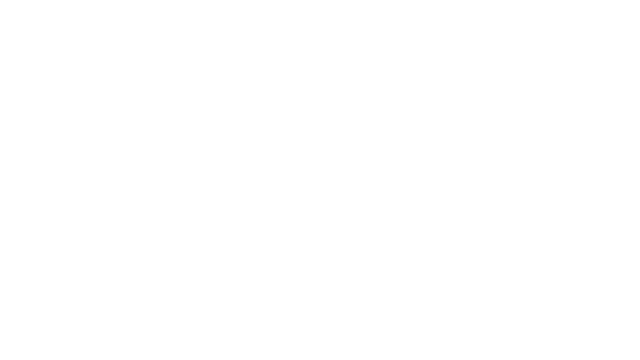
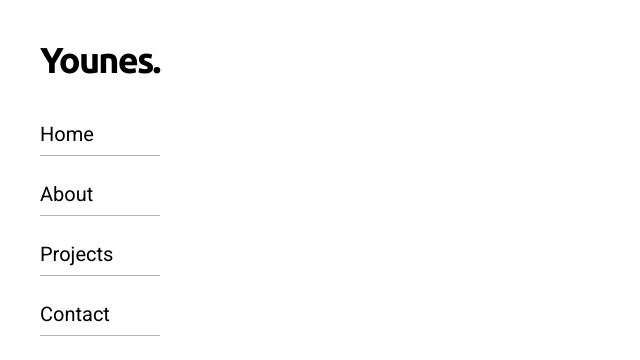
Before and after one commit to YounesOuterbah/myPortfolio, a React (Vite) app: page / in a window 1280 px wide. Shown: the top 360 px of the page, without its empty margins (0-640 px from the left). Built offline with nearby package versions, Linux system fonts and the light colour scheme.

Commit message:
added navigation

```diff
--- a/index.html
+++ b/index.html
@@ -7,7 +7,7 @@
     <link rel="preconnect" href="https://fonts.googleapis.com" />
     <link rel="preconnect" href="https://fonts.gstatic.com" crossorigin />
     <link
-      href="https://fonts.googleapis.com/css2?family=Rubik:wght@400;500;600;700;800&display=swap"
+      href="https://fonts.googleapis.com/css2?family=Roboto&family=Ubuntu:wght@400;500;700&display=swap"
       rel="stylesheet"
     />
     <title>Younes Outerbah</title>
--- a/src/App.jsx
+++ b/src/App.jsx
@@ -1,8 +1,9 @@
-
+import { Navbar } from "./components/navbar/Navbar";
 
 function App() {
   return (
     <>
+      <Navbar />
     </>
   );
 }
--- /dev/null
+++ b/src/components/navbar/Navbar.jsx
@@ -0,0 +1,46 @@
+import { useState } from "react";
+
+export const Navbar = () => {
+  const [active, setActive] = useState("home");
+  return (
+    <div className="navbar w-fit h-screen">
+      <div className="container p-10 h-screen">
+        <h1 className="font-black text-4xl -tracking-wider">Younes.</h1>
+        <ul className="mt-10 text-xl font-serif">
+          <li
+            onClick={() => setActive("home")}
+            className="cursor-pointer mb-8 relative before:absolute before:content-[''] before:-bottom-2 before:left-0 before:w-full before:h-[1px] before:opacity-30 before:bg-black"
+          >
+            <span className="relative before:absolute before:content-[''] before:w-0 before:h-[1px] before:-bottom-[10px] before:duration-700 hover:before:w-[7.5rem] before:bg-black">
+              Home
+            </span>
+          </li>
+          <li
+            onClick={() => setActive("about")}
+            className="cursor-pointer mb-8 relative before:absolute before:content-[''] before:-bottom-2 before:left-0 before:w-full before:h-[1px] before:opacity-30 before:bg-black"
+          >
+            <span className="relative before:absolute before:content-[''] before:w-0 before:h-[1px] before:-bottom-[10px] before:duration-700 hover:before:w-[7.5rem] before:bg-black">
+              About
+            </span>
+          </li>
+          <li
+            onClick={() => setActive("projects")}
+            className="cursor-pointer mb-8 relative before:absolute before:content-[''] before:-bottom-2 before:left-0 before:w-full before:h-[1px] before:opacity-30 before:bg-black"
+          >
+            <span className="relative before:absolute before:content-[''] before:w-0 before:h-[1px] before:-bottom-[10px] before:duration-700 hover:before:w-[7.5rem] before:bg-black">
+              Projects
+            </span>
+          </li>
+          <li
+            onClick={() => setActive("contact")}
+            className="cursor-pointer mb-8 relative before:absolute before:content-[''] before:-bottom-2 before:left-0 before:w-full before:h-[1px] before:opacity-30 before:bg-black"
+          >
+            <span className="relative before:absolute before:content-[''] before:w-0 before:h-[1px] before:-bottom-[10px] before:duration-700 hover:before:w-[7.5rem] before:bg-black">
+              Contact
+            </span>
+          </li>
+        </ul>
+      </div>
+    </div>
+  );
+};
--- a/tailwind.config.js
+++ b/tailwind.config.js
@@ -10,7 +10,8 @@
     },
     extend: {
       fontFamily: {
-        sans: ["Rubik", ...defaultTheme.fontFamily.sans],
+        sans: ["Ubuntu", ...defaultTheme.fontFamily.sans],
+        serif: ["Roboto"],
       },
     },
   },
```
